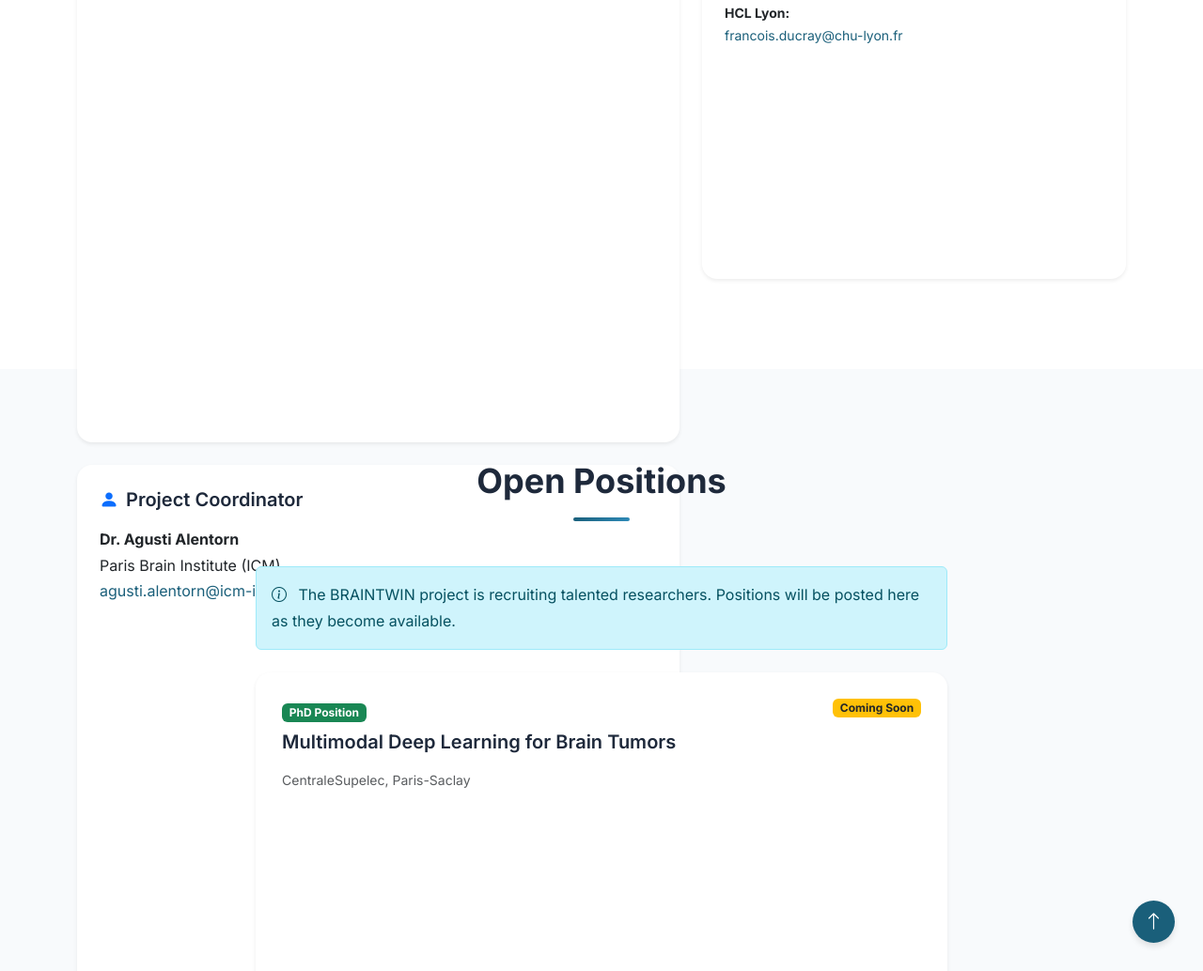
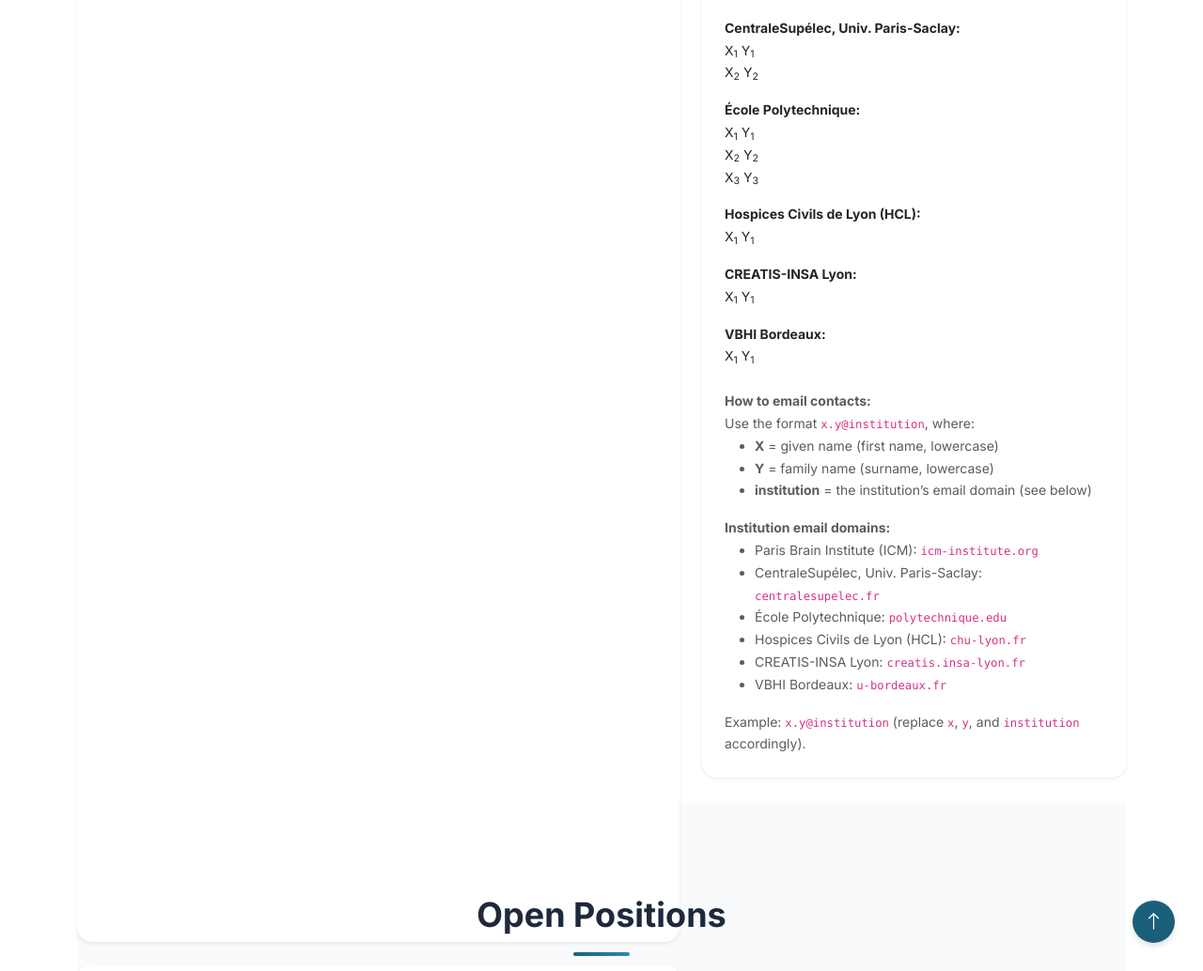
Before and after one commit to braintwin2026/BRAINTWIN, a Jekyll site: the page built from contact.md, in a window 1280 px wide and 1400 px high, scrolled down 710 px. Shown: the part 366-1400 px from the top of the window at 94% size. Built offline with Jekyll 4.4.1, drawn with Linux system fonts in a browser that asks for light colours; some of the changed text lies outside the part shown.

Commit message:
Update contact.md

```diff
--- a/contact.md
+++ b/contact.md
@@ -76,44 +76,96 @@
         </div>
       </div>
 
-      <div class="col-lg-5">
-        <div class="card border-0 shadow-sm">
-          <div class="card-body p-4">
-            <h5 class="card-title mb-4">Quick Links</h5>
+    <div class="col-lg-5">
+    <div class="card border-0 shadow-sm">
+      <div class="card-body p-4">
+        <h5 class="card-title mb-4">Quick Links</h5>
 
-            <div class="mb-4">
-              <h6><i class="bi bi-briefcase me-2 text-primary"></i>Open Positions</h6>
-              <p class="small text-muted">We are recruiting PhD students, postdocs, and engineers across partner institutions.</p>
-              <a href="#positions" class="btn btn-sm btn-outline-primary">View Opportunities</a>
-            </div>
+        <div class="mb-4">
+          <h6><i class="bi bi-briefcase me-2 text-primary"></i>Open Positions</h6>
+          <p class="small text-muted">We are recruiting PhD students, postdocs, and engineers across partner institutions.</p>
+          <a href="#positions" class="btn btn-sm btn-outline-primary">View Opportunities</a>
+        </div>
 
-            <div class="mb-4">
-              <h6><i class="bi bi-people me-2 text-primary"></i>Collaboration</h6>
-              <p class="small text-muted">Interested in collaborating on digital twin research for neurology?</p>
-              <a href="mailto:braintwin@icm-institute.org" class="btn btn-sm btn-outline-primary">Contact Us</a>
-            </div>
+        <div class="mb-4">
+          <h6><i class="bi bi-people me-2 text-primary"></i>Collaboration</h6>
+          <p class="small text-muted">Interested in collaborating on digital twin research for neurology?</p>
+          <a href="mailto:braintwin@icm-institute.org" class="btn btn-sm btn-outline-primary">Contact Us</a>
+        </div>
 
-            <hr>
+        <hr>
 
-            <h6 class="mt-4">Partner Institution Contacts</h6>
-            <ul class="list-unstyled small">
-              <li class="mb-2">
-                <strong>CentraleSupelec:</strong><br>
-                <a href="mailto:maria.vakalopoulou@centralesupelec.fr">maria.vakalopoulou@centralesupelec.fr</a>
-              </li>
-              <li class="mb-2">
-                <strong>Ecole Polytechnique:</strong><br>
-                <a href="mailto:aymeric.dieuleveut@polytechnique.edu">aymeric.dieuleveut@polytechnique.edu</a>
-              </li>
-              <li class="mb-2">
-                <strong>HCL Lyon:</strong><br>
-                <a href="mailto:francois.ducray@chu-lyon.fr">francois.ducray@chu-lyon.fr</a>
-              </li>
+        <h6 class="mt-4">Partner Institution Contacts</h6>
+        <p class="small text-muted mb-3">
+          Contacts are shown as <strong>X<sub>i</sub> Y<sub>i</sub></strong>. See the note at the bottom for how to email each contact.
+        </p>
+
+        <ul class="list-unstyled small">
+
+          <li class="mb-3">
+            <strong>Paris Brain Institute (ICM):</strong><br>
+            X<sub>1</sub> Y<sub>1</sub>
+          </li>
+
+          <li class="mb-3">
+            <strong>CentraleSupélec, Univ. Paris-Saclay:</strong><br>
+            X<sub>1</sub> Y<sub>1</sub><br>
+            X<sub>2</sub> Y<sub>2</sub>
+          </li>
+
+          <li class="mb-3">
+            <strong>École Polytechnique:</strong><br>
+            X<sub>1</sub> Y<sub>1</sub><br>
+            X<sub>2</sub> Y<sub>2</sub><br>
+            X<sub>3</sub> Y<sub>3</sub>
+          </li>
+
+          <li class="mb-3">
+            <strong>Hospices Civils de Lyon (HCL):</strong><br>
+            X<sub>1</sub> Y<sub>1</sub>
+          </li>
+
+          <li class="mb-3">
+            <strong>CREATIS-INSA Lyon:</strong><br>
+            X<sub>1</sub> Y<sub>1</sub>
+          </li>
+
+          <li class="mb-3">
+            <strong>VBHI Bordeaux:</strong><br>
+            X<sub>1</sub> Y<sub>1</sub>
+          </li>
+
+        </ul>
+
+        <div class="mt-4 small text-muted">
+          <strong>How to email contacts:</strong><br>
+          Use the format <code>x.y@institution</code>, where:
+          <ul class="mb-0">
+            <li><strong>X</strong> = given name (first name, lowercase)</li>
+            <li><strong>Y</strong> = family name (surname, lowercase)</li>
+            <li><strong>institution</strong> = the institution’s email domain (see below)</li>
+          </ul>
+
+          <div class="mt-3">
+            <strong>Institution email domains:</strong>
+            <ul class="mb-0">
+              <li>Paris Brain Institute (ICM): <code>icm-institute.org</code></li>
+              <li>CentraleSupélec, Univ. Paris-Saclay: <code>centralesupelec.fr</code></li>
+              <li>École Polytechnique: <code>polytechnique.edu</code></li>
+              <li>Hospices Civils de Lyon (HCL): <code>chu-lyon.fr</code></li>
+              <li>CREATIS-INSA Lyon: <code>creatis.insa-lyon.fr</code></li>
+              <li>VBHI Bordeaux: <code>u-bordeaux.fr</code></li>
             </ul>
           </div>
+
+          <p class="mt-3 mb-0">
+            Example: <code>x.y@institution</code> (replace <code>x</code>, <code>y</code>, and <code>institution</code> accordingly).
+          </p>
         </div>
+
       </div>
     </div>
+  </div>
   </div>
 </section>
 
```
